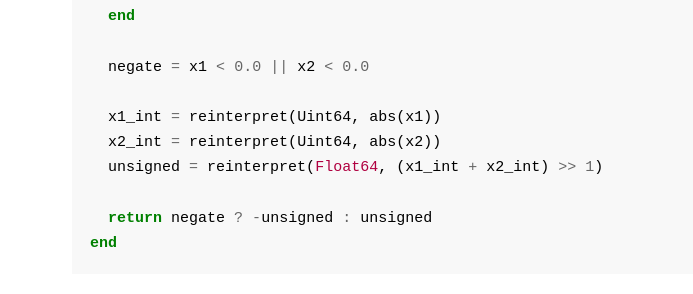
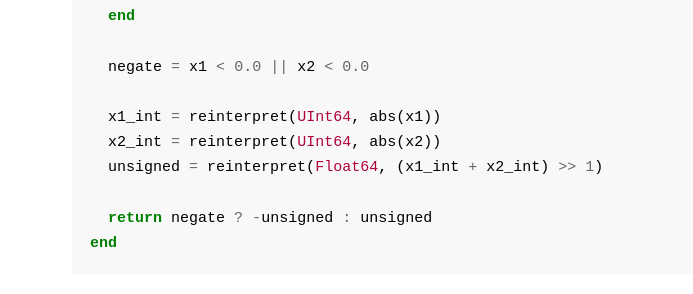
Before and after one commit to jwmerrill/jwmerrill.github.io, a Jekyll site: the page built from _posts/2014-02-22-bisecting-floats.md, in a window 1280 px wide and 900 px high, scrolled down 5470 px. Shown: the part 151-445 px from the top of the window, without its empty margins (32-725 px from the left). Built offline with Jekyll 4.4.1, drawn with Linux system fonts in a browser that asks for light colours; some web fonts are replaced.

```diff
--- a/_posts/2014-02-22-bisecting-floats.md
+++ b/_posts/2014-02-22-bisecting-floats.md
@@ -201,8 +201,8 @@ function _middle(x1::Float64, x2::Float64)
 
   negate = x1 < 0.0 || x2 < 0.0
 
-  x1_int = reinterpret(Uint64, abs(x1))
-  x2_int = reinterpret(Uint64, abs(x2))
+  x1_int = reinterpret(UInt64, abs(x1))
+  x2_int = reinterpret(UInt64, abs(x2))
   unsigned = reinterpret(Float64, (x1_int + x2_int) >> 1)
 
   return negate ? -unsigned : unsigned
```
